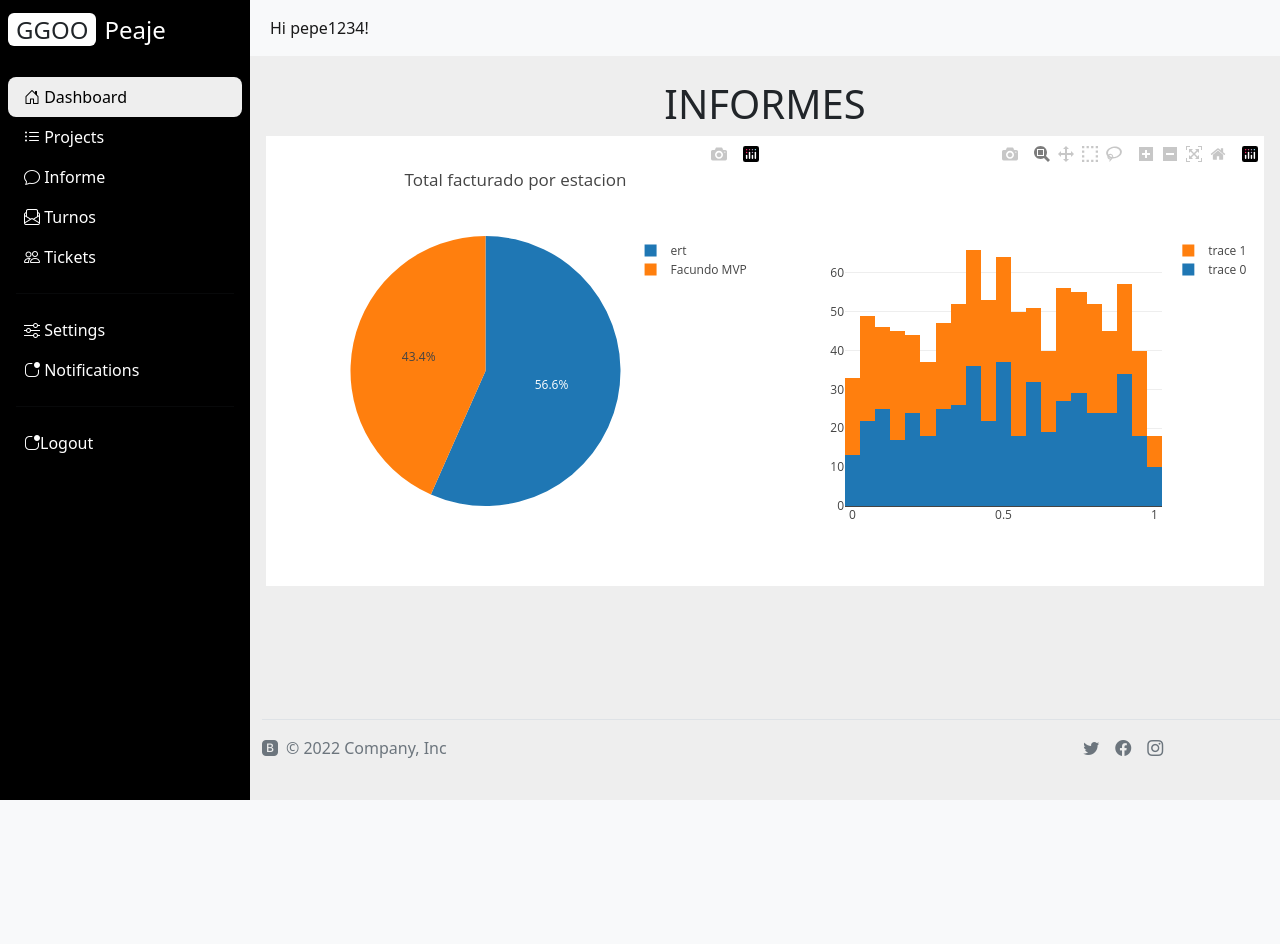
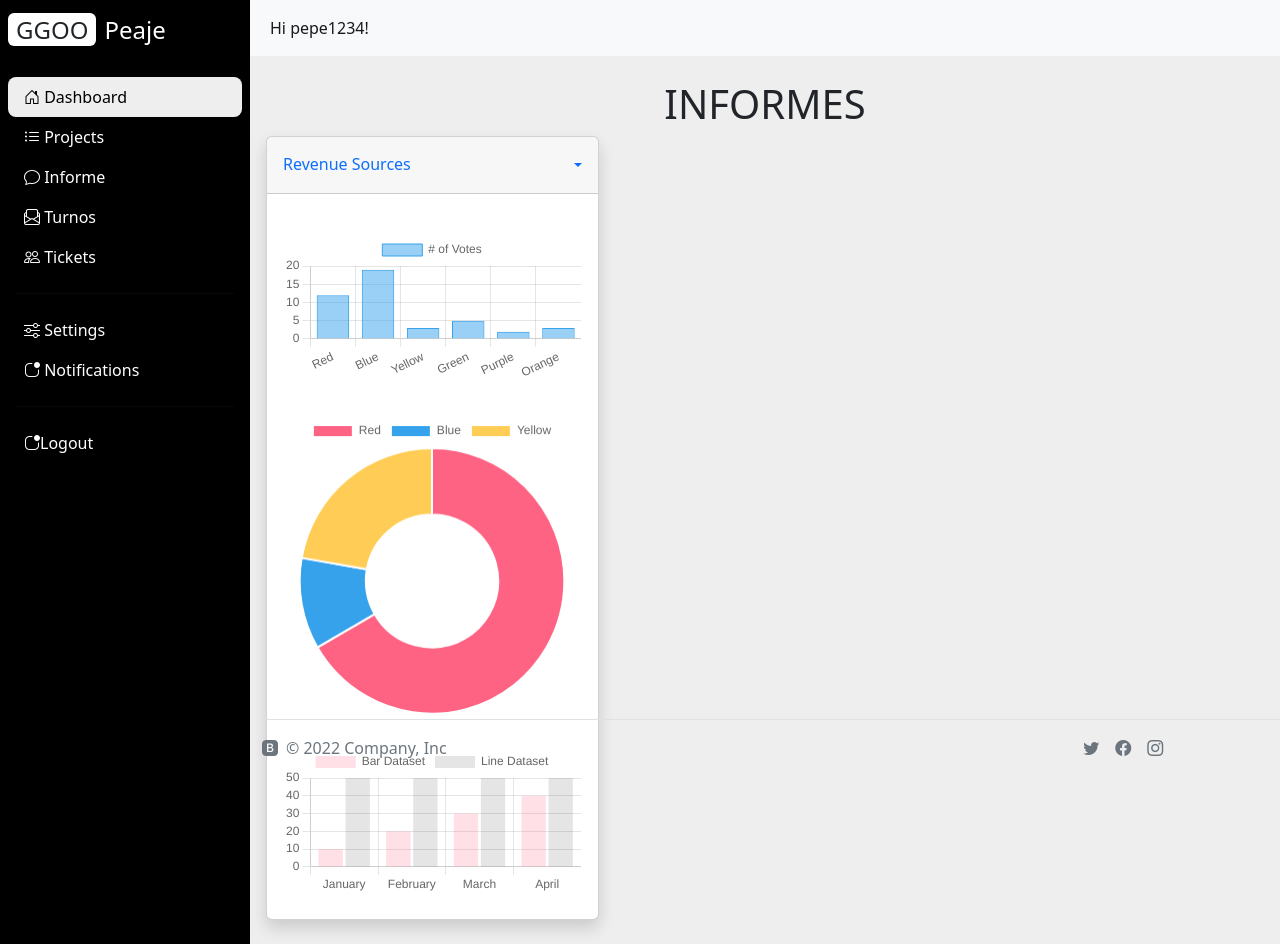
Before and after one commit to tomasguell/Peaje_Villada_2022, a Django app: page /informe/ in a window 1280 px wide. Before the commit the page ends 800 px from the top, so only its background shows below. Run offline with Django 4.2, Linux system fonts and the light colour scheme; a user stored in the database is signed in; data comes from the database, SQL or seed files in the repository; some libraries are stand-ins or nearby versions.

Commit message:
mejorar graficos + modificar views.py

```diff
--- a/Peaje/AppPeaje/templates/AppPeaje/informe.html
+++ b/Peaje/AppPeaje/templates/AppPeaje/informe.html
@@ -12,25 +12,168 @@
     var yArray = {{ importes }};
   -->
 
+
+  <!--  graficos nuevos  -->
+  <div class="col-xl-4 col-lg-5">
+    <div class="card shadow mb-4">
+        <!-- Card Header - Dropdown -->
+        <div class="card-header py-3 d-flex flex-row align-items-center justify-content-between">
+            <h6 class="m-0 font-weight-bold text-primary">Revenue Sources</h6>
+            <div class="dropdown no-arrow">
+                <a class="dropdown-toggle" href="#" role="button" id="dropdownMenuLink" data-toggle="dropdown" aria-haspopup="true" aria-expanded="false">
+                    <i class="fas fa-ellipsis-v fa-sm fa-fw text-gray-400"></i>
+                </a>
+                <div class="dropdown-menu dropdown-menu-right shadow animated--fade-in" aria-labelledby="dropdownMenuLink">
+                    <div class="dropdown-header">Dropdown Header:</div>
+                    <a class="dropdown-item" href="#">Action</a>
+                    <a class="dropdown-item" href="#">Another action</a>
+                    <div class="dropdown-divider"></div>
+                    <a class="dropdown-item" href="#">Something else here</a>
+                </div>
+            </div>
+        </div>
+        <!-- Card Body -->
+        <div class="card-body">
+            <div class="chart-pie pt-4 pb-2"><div class="chartjs-size-monitor"><div class="chartjs-size-monitor-expand"><div class=""></div></div><div class="chartjs-size-monitor-shrink"><div class=""></div></div></div>
+                <canvas id="barras"></canvas>
+            </div>
+            <div class="chart-pie pt-4 pb-2"><div class="chartjs-size-monitor"><div class="chartjs-size-monitor-expand"><div class=""></div></div><div class="chartjs-size-monitor-shrink"><div class=""></div></div></div>
+                <canvas id="dona"></canvas>
+            </div>
+            <div class="chart-pie pt-4 pb-2"><div class="chartjs-size-monitor"><div class="chartjs-size-monitor-expand"><div class=""></div></div><div class="chartjs-size-monitor-shrink"><div class=""></div></div></div>
+                <canvas id="chartMixto"></canvas>
+            </div>
+        </div>
+    </div>
+  </div>
+
+  <script src="https://cdn.jsdelivr.net/npm/chart.js"></script>
+
   <script>
-    var x1 = [];
-    var x2 = [];
-    for (var i = 0; i < 500; i ++) {
-      x1[i] = Math.random();
-      x2[i] = Math.random();
+
+    const barras = document.getElementById('barras');
+
+    new Chart(barras, {
+      type: 'bar',
+      data: {
+        labels: ['Red', 'Blue', 'Yellow', 'Green', 'Purple', 'Orange'],
+        datasets: [{
+          label: '# of Votes',
+          data: [12, 19, 3, 5, 2, 3],
+          borderWidth: 1
+        }]
+      },
+      options: {
+        scales: {
+          y: {
+            beginAtZero: true
+          }
+        }
+      }
+    });
+
+    const dona = document.getElementById('dona');
+    new Chart(dona, {
+      type: 'doughnut',
+      data: {
+        labels: [
+          'Red',
+          'Blue',
+          'Yellow'
+        ],
+        datasets: [{
+          label: 'My First Dataset',
+          data: [300, 50, 100],
+          backgroundColor: [
+            'rgb(255, 99, 132)',
+            'rgb(54, 162, 235)',
+            'rgb(255, 205, 86)'
+          ],
+          hoverOffset: 4
+        }],
+      options: {
+        scales: {
+          y: {
+            beginAtZero: true
+          }
+        }
+      }
     }
+    });
 
+    const mixto = document.getElementById('chartMixto');
+    new Chart(mixto, {
+      type: 'bar',
+      data: {
+          labels: [
+            'January',
+            'February',
+            'March',
+            'April'
+          ],
+          datasets: [{
+            type: 'bar',
+            label: 'Bar Dataset',
+            data: [10, 20, 30, 40],
+            borderColor: 'rgb(255, 99, 132)',
+            backgroundColor: 'rgba(255, 99, 132, 0.2)'
+          }, {
+            type: 'bar',
+            label: 'Line Dataset',
+            data: [50, 50, 50, 50],
+            fill: false,
+            borderColor: 'rgb(54, 162, 235)'
+          }]
+        },
+      options: {
+        scales: {
+          y: {
+            beginAtZero: true
+          }
+        }
+        }
+    });
+
+  </script>
+
+  <!--  graficos nuevos  -->
+
+  <!--
+  <script>
     var trace1 = {
-      x: x1,
-      type: "histogram",
+    type: 'bar',
+    x: [1, 2, 3, 4],
+    y: [5, 10, 2, 8],
+    marker: {
+      color: '#C8A2C8',
+      line: {
+          width: 2.5
+        }
+      }
     };
     var trace2 = {
-      x: x2,
-      type: "histogram",
+      type: 'bar',
+      x: [1, 2, 3, 4],
+      y: [10, 20, 1, 10],
+      name: "sum",
+      marker: {
+        color: 'Green',
+        line: {
+            width: 2.5
+          }
+        },
     };
-    var data = [trace1, trace2];
-    var layout = {barmode: "stack"};
-    Plotly.newPlot('graficoEstacion', data, layout);
+
+    var data = [ trace1,  trace2];
+
+    var layout = {
+      title: 'Responsive to window\'s size!',
+      font: {size: 18}
+    };
+
+    var config_viejo = {responsive: true}
+
+    Plotly.newPlot('graficoEstacion', data, layout, config_viejo );
 
   </script>
 
@@ -47,5 +190,7 @@
     Plotly.newPlot("graficoDia", data, layout);
 
   </script>
+  -->
+
 
 {% endblock %}
--- a/Peaje/AppPeaje/views.py
+++ b/Peaje/AppPeaje/views.py
@@ -104,11 +104,18 @@ def informe(request):
     estacions_dict = {}
     for e in estacions:
         nombre = e[0]
-        importes = ticket.objects.values_list('importe').filter(turno__casilla__estacion__nombre=nombre)
-        suma_importes = 0
+        estacions_dict[nombre] = {}
+
+        importes = ticket.objects.values_list('importe', 'fecha').filter(turno__casilla__estacion__nombre=nombre)
         for im in importes:
-            suma_importes += float(im[0])
-        estacions_dict[nombre] = suma_importes
+            #suma_importes += float(im[0])
+
+            try:
+                x = estacions_dict[nombre][str(im[1])]
+            except:
+                estacions_dict[nombre][str(im[1])] = 0
+
+            estacions_dict[nombre][str(im[1])] += float(im[0])
 
     print(estacions_dict)
     print(list(estacions_dict))
```
